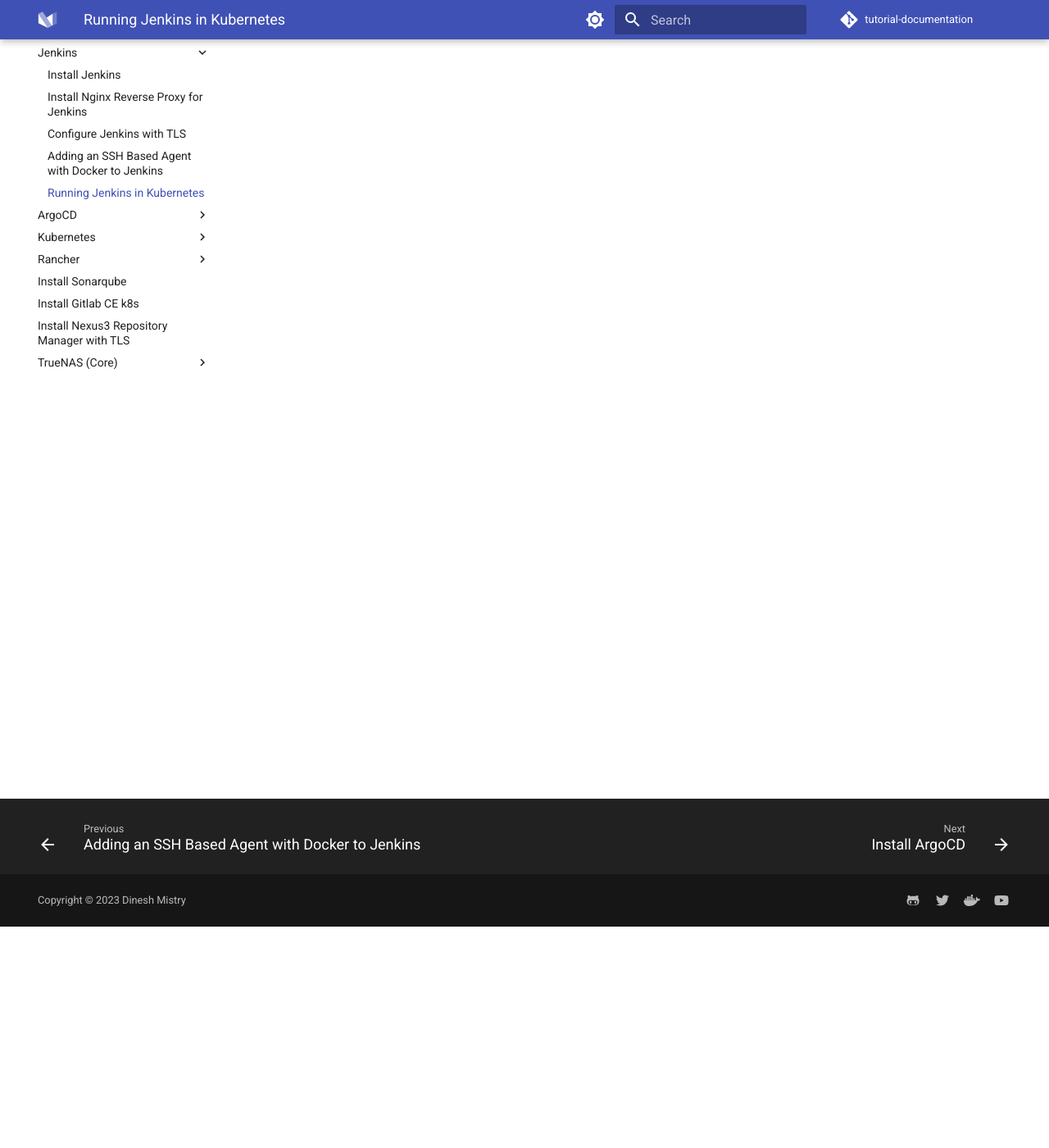
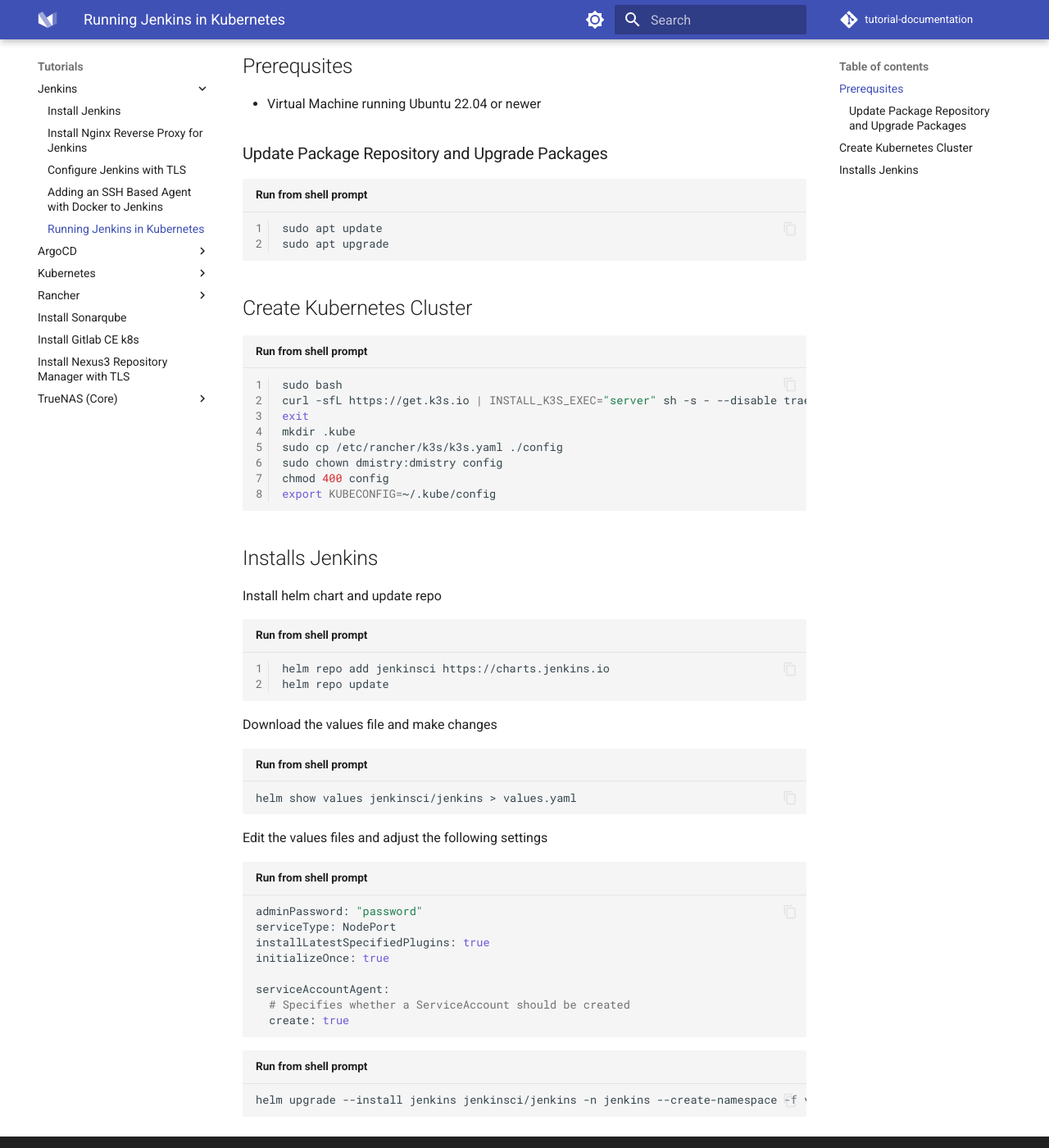
Before and after one commit to dmancloud/tutorial-documentation, an MkDocs documentation site: the page built from docs/jenkins-in-kubernetes.md, in a window 1280 px wide and 1400 px high, scrolled down 270 px. Shown: the whole window at 82% size. Built offline with MkDocs 1.6.1 and Material for MkDocs 9.7.7, drawn with Linux system fonts in a browser that asks for light colours; comment, search, counter and statistics services are not loaded; the version menu is left out.

Commit message:
added jenkins install for k8s

````diff
--- a/docs/jenkins-in-kubernetes.md
+++ b/docs/jenkins-in-kubernetes.md
@@ -1,3 +1,48 @@
 # Running Jenkins in Kubernetes (AWS)
+Installing Jenkins CI in Kubernests and building containers with Kaniko
+## Prerequsites
+- Virtual Machine running Ubuntu 22.04 or newer
+### Update Package Repository and Upgrade Packages
+``` shell title="Run from shell prompt" linenums="1"
+sudo apt update
+sudo apt upgrade
+```
+## Create Kubernetes Cluster
+``` shell title="Run from shell prompt" linenums="1"
+sudo bash
+curl -sfL https://get.k3s.io | INSTALL_K3S_EXEC="server" sh -s - --disable traefik
+exit
+mkdir .kube
+sudo cp /etc/rancher/k3s/k3s.yaml ./config
+sudo chown dmistry:dmistry config
+chmod 400 config
+export KUBECONFIG=~/.kube/config
+```
 
-###
+## Installs Jenkins
+Install helm chart and update repo
+``` shell title="Run from shell prompt" linenums="1"
+helm repo add jenkinsci https://charts.jenkins.io
+helm repo update
+```
+
+Download the values file and make changes
+``` shell title="Run from shell prompt"
+helm show values jenkinsci/jenkins > values.yaml
+```
+
+Edit the values files and adjust the following settings
+``` shell title="Run from shell prompt"
+adminPassword: "password"
+serviceType: NodePort
+installLatestSpecifiedPlugins: true
+initializeOnce: true
+
+serviceAccountAgent:
+  # Specifies whether a ServiceAccount should be created
+  create: true
+```
+
+``` shell title="Run from shell prompt"
+helm upgrade --install jenkins jenkinsci/jenkins -n jenkins --create-namespace -f values.yaml
+```
````
